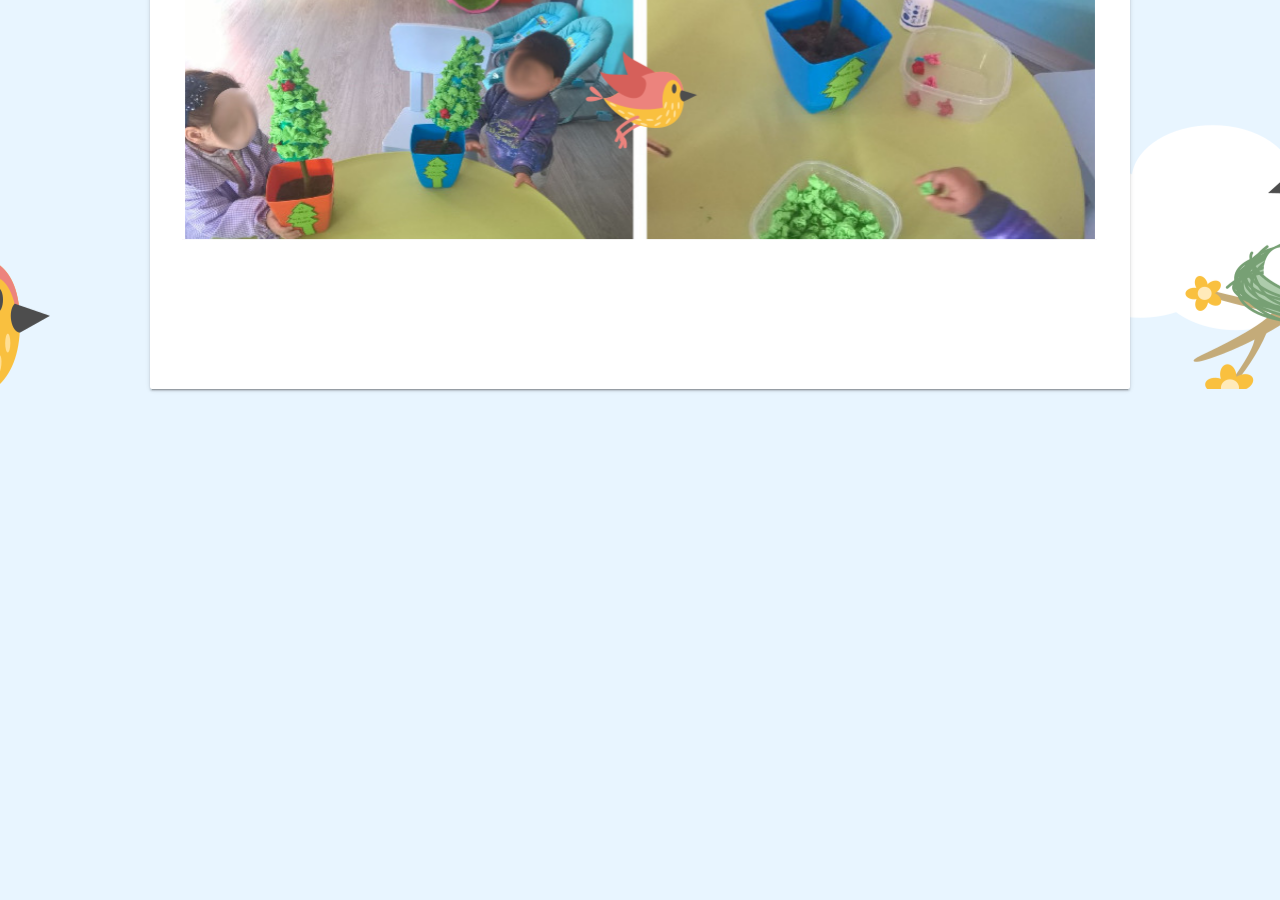
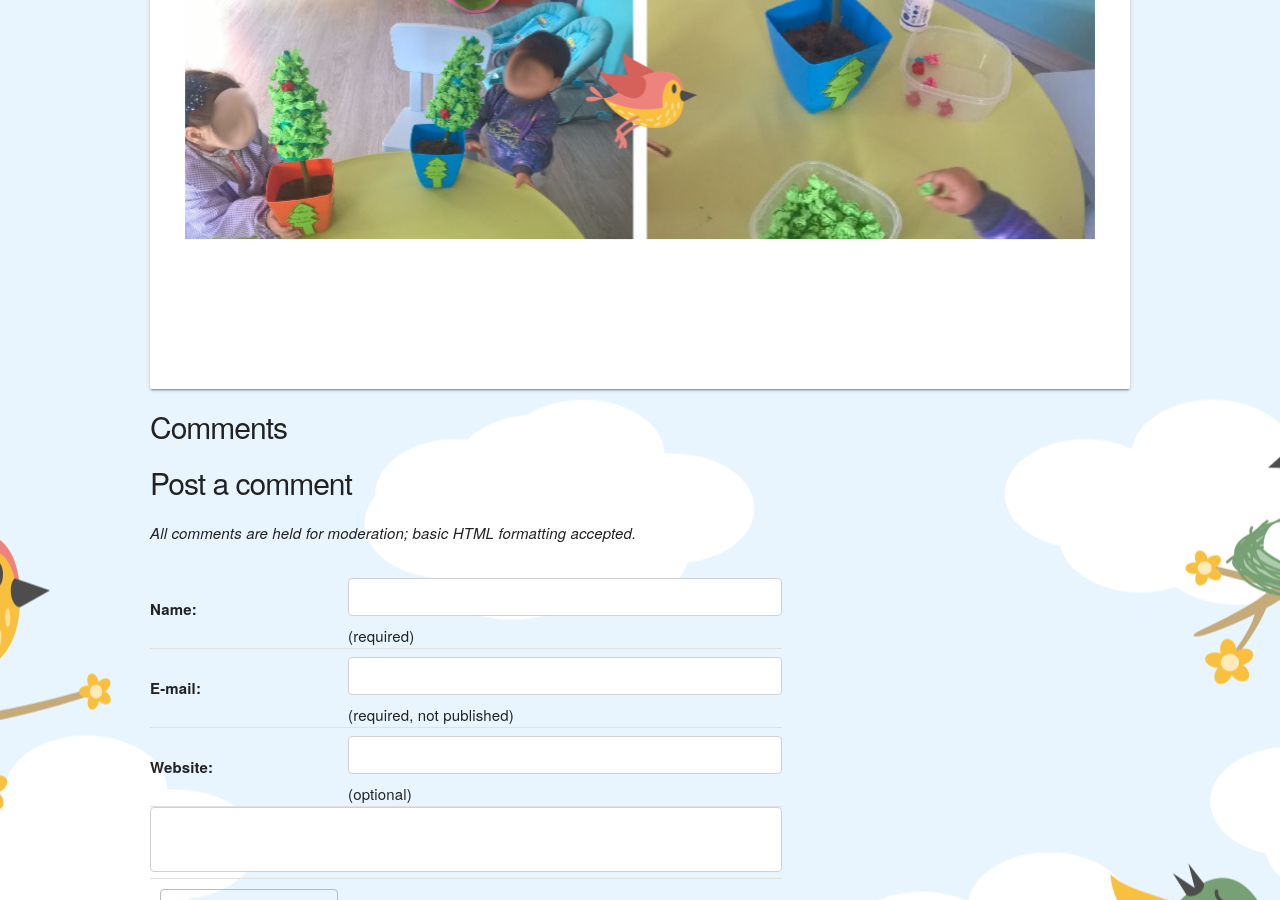
Before and after one commit to ByEmeGe/ByEmeGe.github.io, a Jekyll site: the page built from _posts/2017-03-09-esto es-una-pr.markdown, in a window 1280 px wide and 900 px high, scrolled down 1915 px. Built offline with Jekyll 4.4.1, drawn with Linux system fonts in a browser that asks for light colours; comment, search, counter and statistics services are not loaded.

Commit message:
Comments

```diff
--- a/_layouts/post.html
+++ b/_layouts/post.html
@@ -33,3 +33,56 @@ layout: default
   </div>
 </div>
 </article>
+<div id="comments">
+    {% case page.comment_count %}
+    {% when 0 %}
+    {% when 1 %}
+    <h1>1 Comment</h1>
+    {% else %}
+    <h1>{{page.comment_count}} Comments</h1>
+    {% endcase %}
+    {% for c in page.comments %}
+    <div class="comment {% cycle 'odd', 'even' %}">
+        <p class="comment_header">
+            From: {% if c.link and c.link != '' %}
+            <a href="{{c.link}}">{{c.name}}</a>
+            {% else %}
+            {{c.name}}
+            {% endif %}
+            <br />
+            <span class="comment_date">{{c.date}}</span>
+        </p>
+        <p>
+            {{c.comment | newline_to_br}}
+        </p>
+    </div>
+    {% endfor %}
+    <h1>Post a comment</h1>
+    <p style="font-style: italic">
+        All comments are held for moderation; basic HTML formatting accepted.
+    </p>
+    <form id="commentform" method="POST" action="{{site.url}}/commentsubmit.php">
+        <input type="hidden" name="post_id" value="{{page.id}}" />
+        <input type="hidden" name="return_url" value="{{site.url}}{{page.url}}" />
+        <table>
+            <tr>
+                <th>Name:</th>
+                <td><input type="text" size="25" name="name" /> (required)</td>
+            </tr>
+            <tr>
+                <th>E-mail:</th>
+                <td><input type="text" size="25" name="email" /> (required, not published)</td>
+            </tr>
+            <tr>
+                <th>Website:</th>
+                <td><input type="text" size="25" name="link" /> (optional)</td>
+            </tr>
+            <tr>
+                <td colspan="2"><textarea name="comment" rows="10" cols="60" ></textarea></td>
+            </tr>
+            <tr>
+                <td><input type="submit" name="submit" value="Submit Comment" /></td>
+            </tr>
+        </table>
+    </form>
+</div>
```
